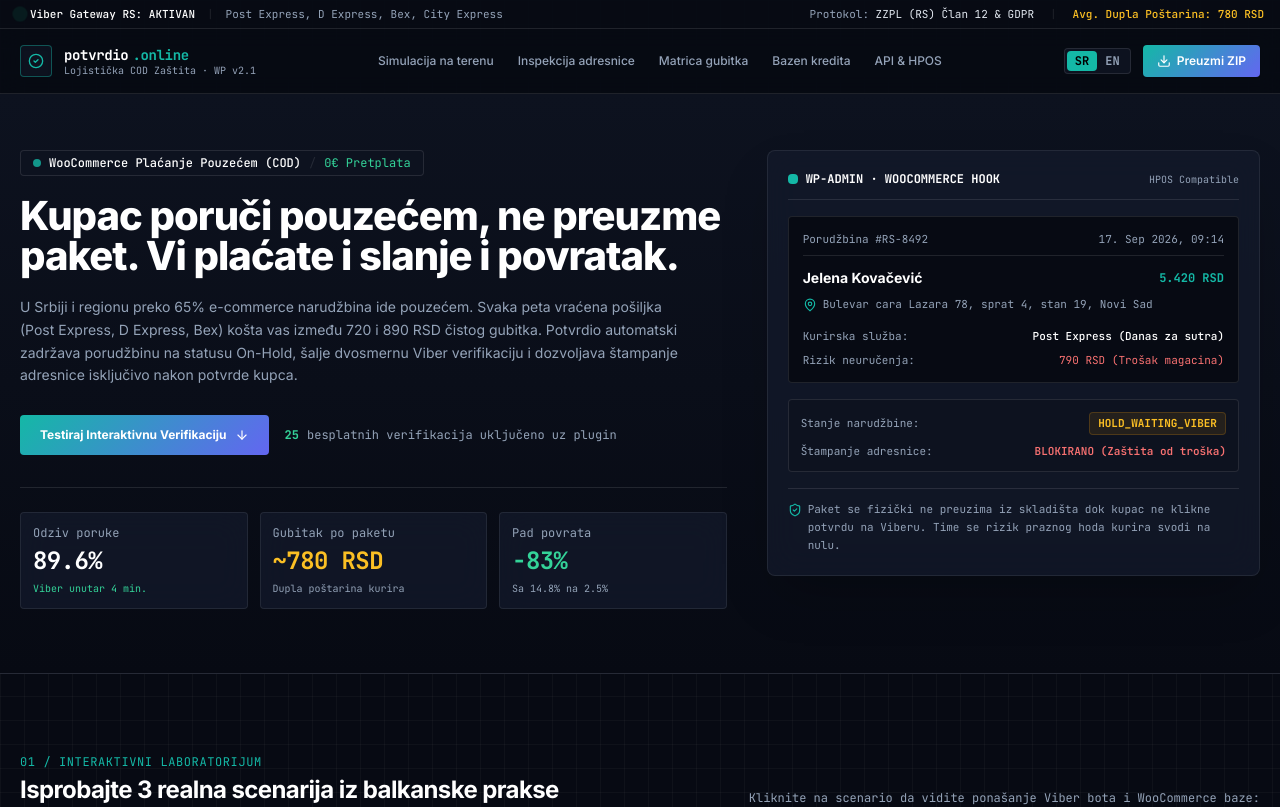
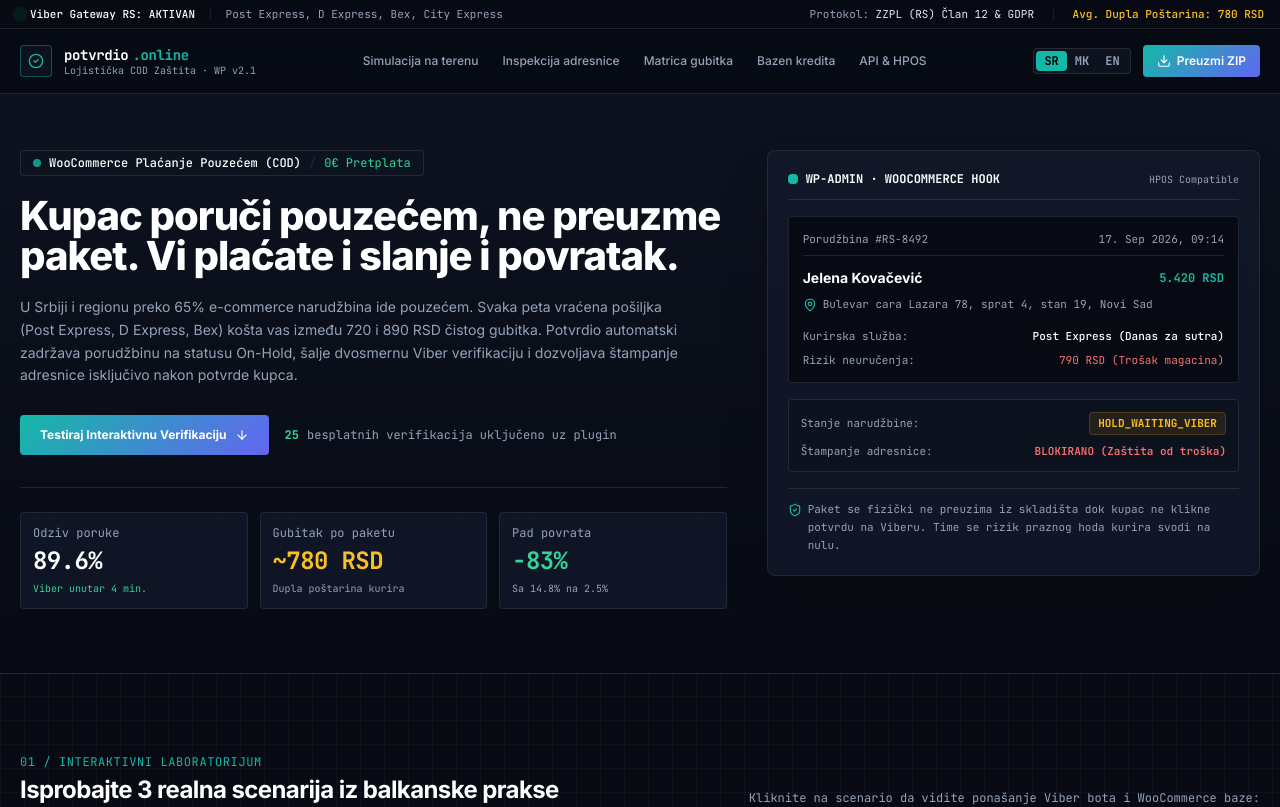
Before and after one commit to potvrdioapp/potvrdio, a React (Vite) app in the folder landing-web/: page / in a window 1280 px wide. Shown: the top 807 px of the page. Built offline with nearby package versions, Linux system fonts and the light colour scheme.

Commit message:
feat(i18n): add full Macedonian (MK) Cyrillic language translation support & MK switcher button

```diff
--- a/landing-web/src/App.tsx
+++ b/landing-web/src/App.tsx
@@ -55,7 +55,7 @@
   }
 }
 
-type Lang = 'sr' | 'en';
+type Lang = 'sr' | 'mk' | 'en';
 
 export default function App() {
   const [lang, setLang] = useState<Lang>('sr');
@@ -151,6 +151,89 @@
         btn_dl_full: "Preuzmi Potvrdio WordPress Plugin (.zip)",
         btn_view_demo: "Pogledaj demo uživo"
       },
+      mk: {
+        top_networks: "Post Express, D Express, Cargo Express, Via Courier",
+        nav_sub: "Логистичка COD Заштита · WP v2.1",
+        nav_lab: "Симулација на терен",
+        nav_manifest: "Инспекција на адреса",
+        nav_calc: "Матрица на загуби",
+        nav_pricing: "Кредитен базен",
+        nav_dev: "API & HPOS",
+        btn_dl: "Преземи ZIP",
+        hero_tag: "WooCommerce Заштита на плаќање при преземање (COD)",
+        hero_title: "Купувачот нарачува со плаќање при преземање, не го презема пакетот. Вие плаќате и достава и враќање.",
+        hero_p: "Во регионот над 65% од e-commerce нарачките се со плаќање при преземање. Секоја петта вратена пратка ве чини меѓу 720 и 890 RSD чиста загуба. Potvrdio автоматски ја задржува нарачката во статус On-Hold, испраќа двонасочна Viber верификација и дозволува печатење на адресарот исклучиво по потврда на купувачот.",
+        hero_cta_primary: "Тестирај интерактивна верификација",
+        hero_free_credits: "бесплатни верификации вклучени со приклучокот",
+        stat_open_rate: "Одзив на порака",
+        stat_open_sub: "Viber во рок од 4 мин.",
+        stat_hold_cost: "Загуба по пакет",
+        stat_hold_sub: "Двојна курирска пошта",
+        stat_recovery: "Пад на вратени пратки",
+        stat_recovery_sub: "Од 14.8% на 2.5%",
+        hero_box_note: "Пакетот физички не се подигнува од магацин додека купувачот не кликне потврда на Viber. Со тоа ризикот се сведува на нула.",
+        lab_tag: "01 / Интерактивна лабораторија",
+        lab_title: "Испробајте 3 реални сценарија од балканската пракса",
+        lab_subtitle: "Кликнете на сценарио за да го видите однесувањето на Viber ботот и WooCommerce базата:",
+        scen1_title: "Нецелосна адреса (Скопје)",
+        scen1_desc: "Купувачот заборавил број на стан и кат. Ги корегира податоците со еден клик преку токен линк.",
+        scen2_title: "Купувачот се премисли (Битола)",
+        scen2_desc: "Купувачот ја игнорира Viber пораката и SMS. Пакетот останува во магацин, а продавачот заштедува 820 RSD.",
+        scen3_title: "Инстант 1-Click Потврда",
+        scen3_desc: "Верификација со еден допир. Webhook автоматски генерира адресар.",
+        scen_common_tag: "Вообичаено (62%)",
+        scen_saved_tag: "Избегнат трошок",
+        scen_fast_tag: "< 30 секунди",
+        viber_verified_title: "Верификација",
+        viber_verified_badge: "ВЕРИФИКУВАНО",
+        viber_greeting: "Здраво",
+        viber_order_received: "Ја примивме твојата нарачка",
+        viber_shipping_address: "АДРЕСА ЗА ДОСТАВА:",
+        viber_confirm_prompt: "Те молиме потврди ја точноста пред да го предадеме пакетот на курир:",
+        viber_btn_yes: "ДА, АДРЕСАТА Е ТОЧНА",
+        viber_btn_edit: "ИЗМЕНИ ЈА АДРЕСАТА",
+        viber_success_msg: "Забележано во системот. Податоците се испратени во WooCommerce.",
+        status_saved: "ЗАШТЕДЕНО: Пакетот не е испратен, 820 RSD во џеб",
+        status_approved: "ОДОБРЕНО: Печати адресар за достава",
+        status_waiting: "ЧЕКАЊЕ: Не пакувај го пакетот од магацин",
+        term_title: "Real-Time WP Event Terminal",
+        term_risk_status: "Статус на магацин",
+        btn_restart_sim: "Рестартирај тест",
+        man_tag: "02 / Физички адресар",
+        man_title: "Зошто куририте враќаат пакети? Анатомија на неисправна адреса",
+        man_p: "Курирот има просечно 45 секунди по адреса. Ако нема кат или стан, го означува како 'Неиспорачано'. Трошокот паѓа на продавачот.",
+        man_bad_title: "Стандарден WooCommerce Внос (Висок ризик)",
+        man_bad_footer: "Резултат: Курирот не може да ја најде зградата. Пакетот се враќа на продавачот. Загуба: 780 RSD.",
+        man_good_title: "Чист адресар по Viber потврда",
+        man_good_footer: "Резултат: Курирот го наоѓа интерфонот од прв обид. Купувачот го очекува пакетот.",
+        calc_tag: "03 / Математика на загуба",
+        calc_title: "Преметајте ги годишните загуби на курирски услуги",
+        calc_desc: "Калкулацијата ги зема предвид официјалните ценовници на курирските служби во регионот.",
+        calc_label_orders: "Месечен број на COD нарачки:",
+        calc_label_rate: "Процент на неиспорачани пакети:",
+        calc_loss_head: "Годишна директна загуба од поштарина",
+        calc_saved_head: "Нето заштедено со Potvrdio:",
+        calc_roi_note: "По одземање на трошокот за Viber кредити (ROI > 14x)",
+        price_tag: "04 / Кредитен базен (PAYG)",
+        price_title: "Без договори. Плаќате само за испратени пораки.",
+        price_desc: "Директен Viber Business API бара фиксни месечни закупнини од 150€+. Potvrdio ве обединува за најниска цена.",
+        th_tier: "Пакет",
+        th_deposit: "Износ за уплата",
+        th_viber_rate: "Viber цена",
+        th_sms_rate: "SMS Fallback",
+        price_note: "Фактурирање во денари/евра. Без автоматско одземање од картичка.",
+        pro_tag: "За продавници со > 300 нарачки",
+        btn_act_pro: "Активирај Pro Reserve",
+        leg_tag: "05 / Правна рамка",
+        leg_title: "Усогласеност со законите за заштита на лични податоци (GDPR / ZZPL)",
+        leg_p: "Испраќањето пораки функционира исклучиво врз основа на исполнување на купопродажниот договор.",
+        dev_tag: "Техничка интеграција",
+        dev_title: "Како изгледа кодот во WooCommerce?",
+        dl_title: "Запрете ги трошоците за враќање уште при следната достава",
+        dl_desc: "Преземете го бесплатниот ZIP, активирајте го во WordPress и добијте 25 бесплатни кредити.",
+        btn_dl_full: "Preuzmi Potvrdio WordPress Plugin (.zip)",
+        btn_view_demo: "Погледај го демато во живо"
+      },
       en: {
         top_networks: "Post Express, D Express, Bex, City Express (Balkans)",
         nav_sub: "COD Protection Engine · WP v2.1",
@@ -245,6 +328,7 @@
       customer: "Marko Petrović",
       address: {
         sr: "Bulevar Oslobođenja 42, Novi Sad",
+        mk: "Бул. Партизански Одреди 42, Скопје",
         en: "42 Liberation Blvd, Novi Sad"
       },
       orderId: "#RS-8492",
@@ -254,6 +338,7 @@
       customer: "Nemanja Ilić",
       address: {
         sr: "Bulevar Nemanjića 14, Niš",
+        mk: "Ул. Широк Сокак 14, Битола",
         en: "14 Nemanjica Blvd, Nis"
       },
       orderId: "#RS-8501",
@@ -263,6 +348,7 @@
       customer: "Ana Jovanović",
       address: {
         sr: "Kneza Miloša 22, Kragujevac",
+        mk: "Ул. Илинденска 22, Охрид",
         en: "22 Prince Milos St, Kragujevac"
       },
       orderId: "#RS-8519",
@@ -352,6 +438,12 @@
                 className={`px-2 py-0.5 rounded font-bold transition-all ${lang === 'sr' ? 'bg-[#14B8A6] text-black' : 'text-slate-400 hover:text-white'}`}
               >
                 SR
+              </button>
+              <button
+                onClick={() => { playClickSound(); setLang('mk'); }}
+                className={`px-2 py-0.5 rounded font-bold transition-all ${lang === 'mk' ? 'bg-[#14B8A6] text-black' : 'text-slate-400 hover:text-white'}`}
+              >
+                MK
               </button>
               <button
                 onClick={() => { playClickSound(); setLang('en'); }}
```
